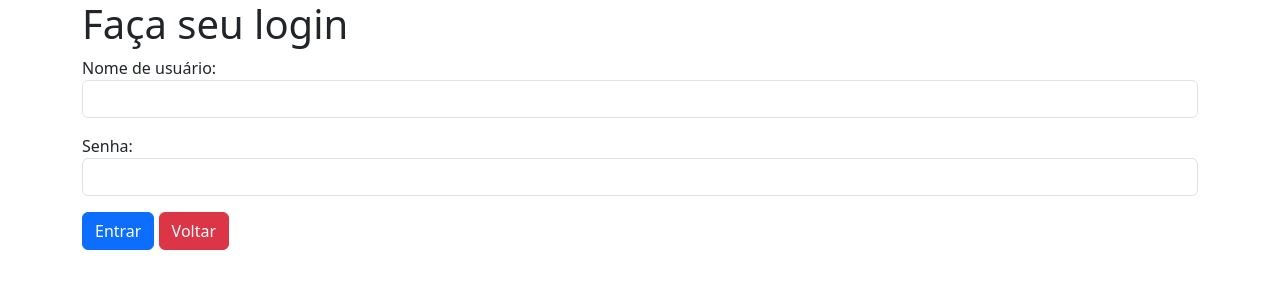
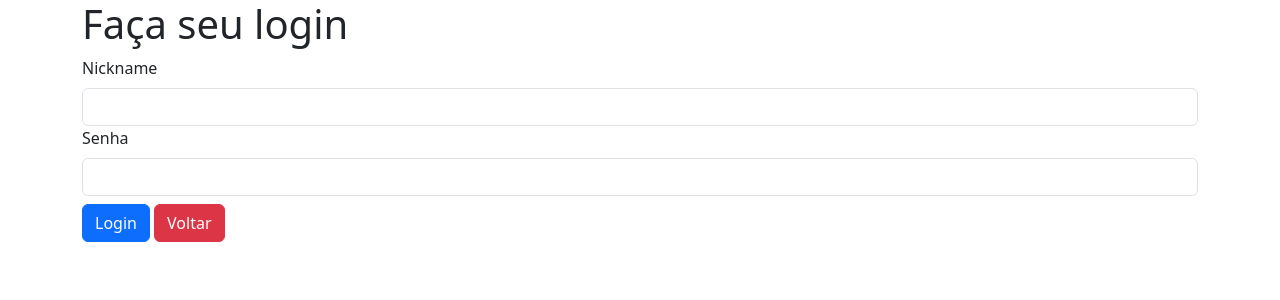
Before and after one commit to danielcosta010/Flask-com-Python, a Flask app: template templates/login.html in a window 1280 px wide. Shown: the top 300 px of the page. Run offline with Flask 3, Linux system fonts and the light colour scheme; the template is opened without the code that fills it: most values are stand-ins (such as "Sample title", 1, 10 or a date in 2020); form fields are guessed from the names that the template uses; some libraries are stand-ins or nearby versions.

Commit message:
Atualizando inputs

```diff
--- a/templates/login.html
+++ b/templates/login.html
@@ -11,7 +11,6 @@
   </head>
   <body>
     <div class="container">
-      <!-- código omitido -->
 
       {% with messages = get_flashed_messages() %}
       {% if messages %}
@@ -22,21 +21,22 @@
       </ul>
       {% endif %} {% endwith %}
 
-      <!-- código omitido -->
-
       <h1>Faça seu login</h1>
       <form method="POST" action="{{ url_for('autenticar') }}">
         <input type="hidden" name="proxima" value="{{ proxima }}"/>
-        <p>
-          <label>Nome de usuário:</label>
-          <input class="form-control" type="text" name="usuario" required />
-        </p>
-        <p>
-          <label>Senha:</label>
-          <input class="form-control" type="password" name="senha" required />
-        </p>
-        <button class="btn btn-primary" type="submit">Entrar</button>
-        <a class="btn btn-danger" href="{{ url_for('index') }}">Voltar</a>
+        {{ form.csrf_token() }}
+        <div class="form-group">
+          {{form.nickname.label(class='form-label')}}
+          {{form.nickname(class='form-control')}}
+        </div>
+        <div class="form-group">
+          {{ form.senha.label(class='form-label')}}
+          {{ form.senha(class='form-control')}}
+        </div>
+        <div class="form-group mt-2">
+          {{ form.login(class='btn btn-primary') }}
+          <a class="btn btn-danger" href="{{ url_for('index') }}">Voltar</a>
+        </div>
       </form>
     </div>
   </body>
```
